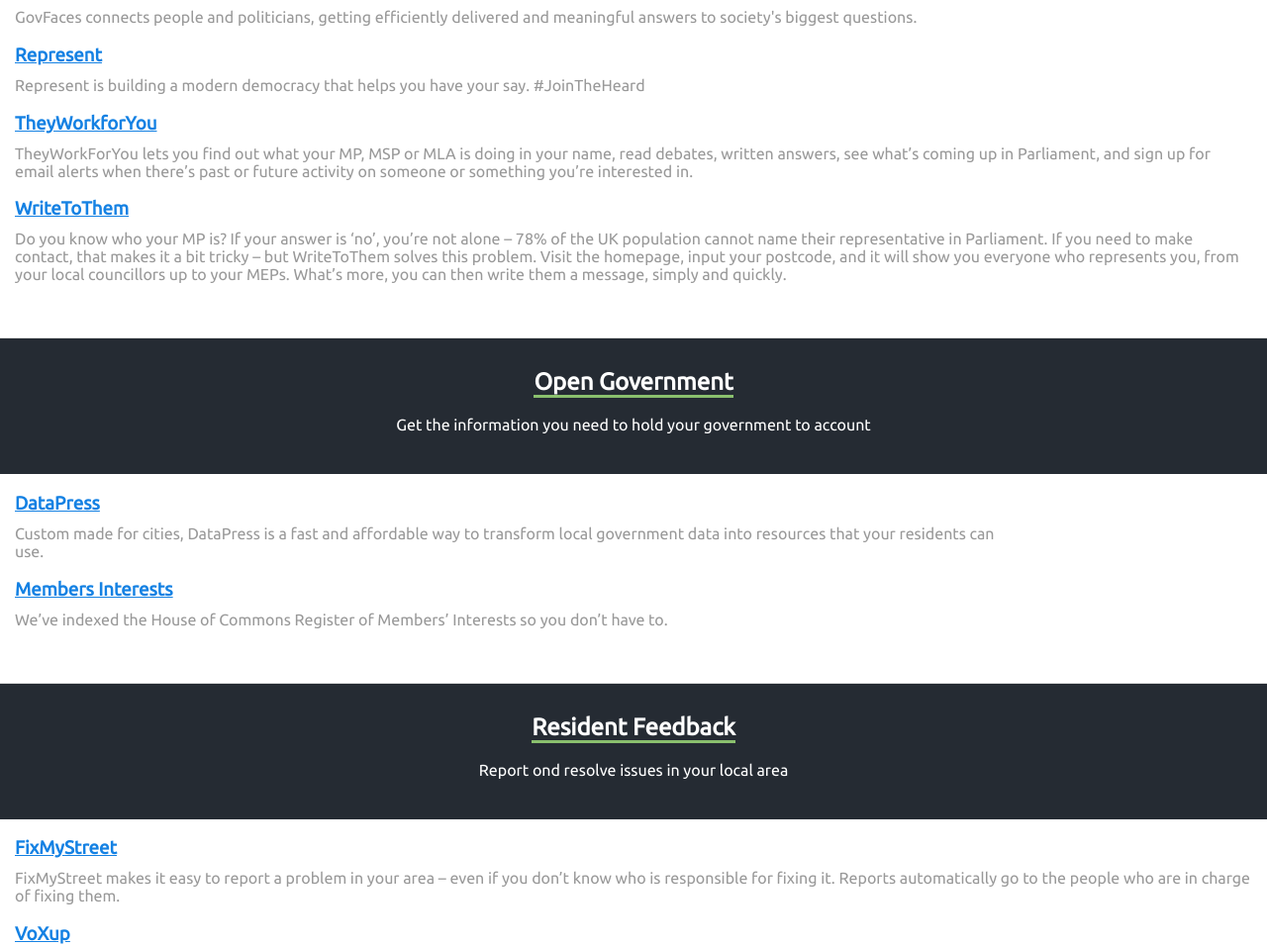
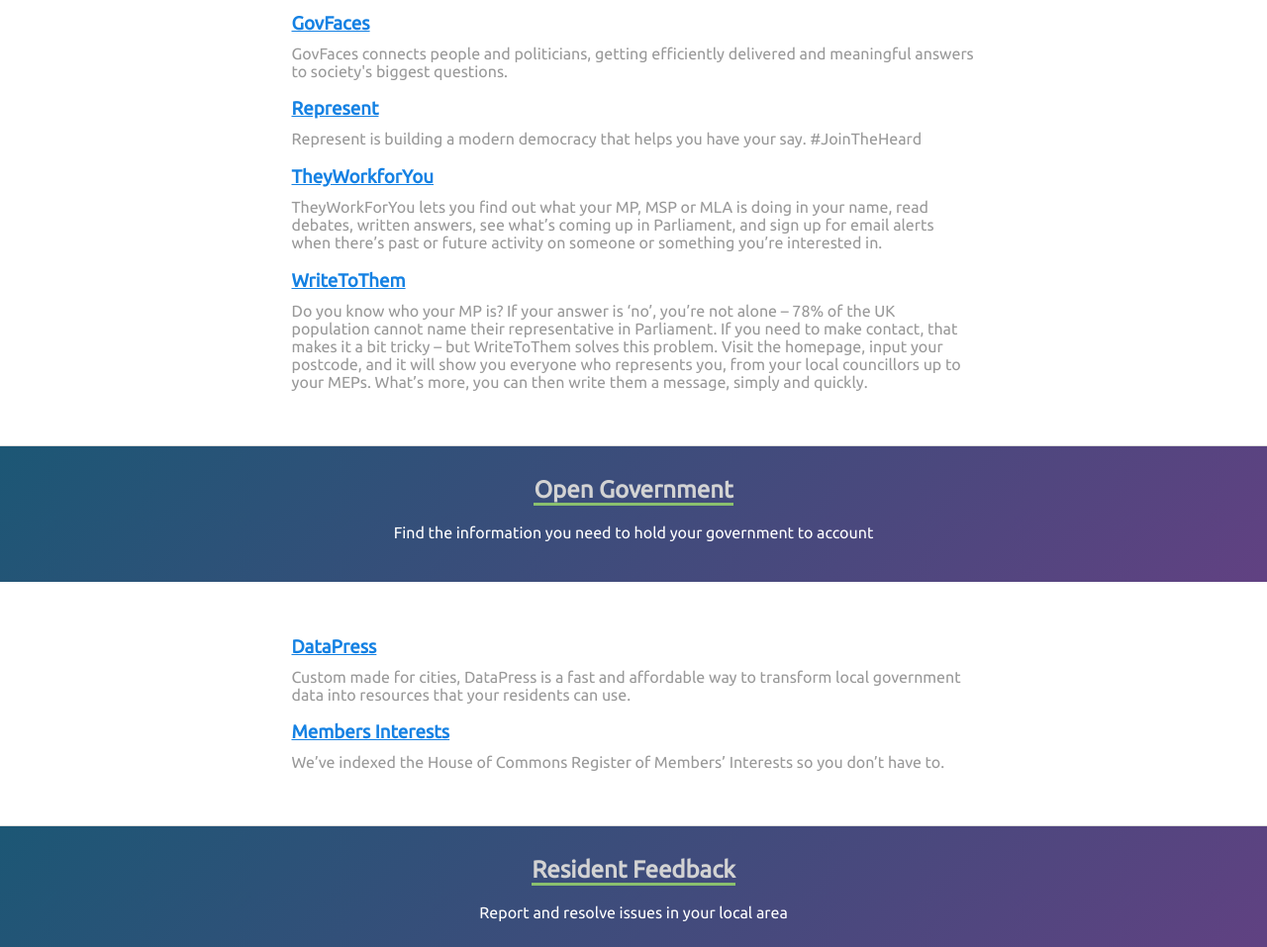
Before and after one commit to scottdavidcraig/civictech.co.uk, a website: page index.html in a window 1280 px wide. Shown: the part 1186-2143 px from the top of the page at 99% size. Drawn offline with Linux system fonts and the light colour scheme.

Commit message:
Set max line width and center site descriptions

```diff
--- a/css/this.css
+++ b/css/this.css
@@ -10,9 +10,11 @@
   }
 
 ul, ol, li {
-    margin: 0;
+    margin: 0 auto;
     padding: 0;
     text-decoration: none;
+    max-width: 721px;
+    list-style-type: none;
 }
 
 section {
@@ -93,12 +95,13 @@
 }
 
 .sectionheader {
-background-color: #252b33;
-border-radius: 0;
-color: white;
+  background-image: -webkit-linear-gradient(315deg, #1C5775, #614182);
+  background-image: linear-gradient(135deg, #1C5775, #614182);border-radius: 0;
+color: lightgrey;
 text-align: center;
 padding-top: 10px;
-padding-bottom: 25px
+padding-bottom: 25px;
+margin-bottom: 55px;
 }
 
 .sectionheader p {
@@ -117,18 +120,16 @@
 }
   .section-des {
       color: #4B5658;
-      font-size: 16px
+      font-size: 16px;
   }
 
 ul:last-child {
   margin-bottom: 55px;
 }
 
-.max-width {
 
-  max-width: 1024px;
 
-}
+
 
 /* === addsite section === */
 .addsite{
--- a/index.html
+++ b/index.html
@@ -117,9 +117,9 @@
     <section id ="opengov">
       <div class="sectionheader">
       <h2 class ="sectiontitle"><span class="underline">Open Government</span></h2>
-      <p class ="section-des"> Get the information you need to hold your government to account</p>
+      <p class ="section-des"> Find the information you need to hold your government to account</p>
       </div>
-      <ul class = "max-width">
+      <ul>
 
         <li>
           <h3><a href="http://datapress.com">DataPress</a></h3>
@@ -138,7 +138,7 @@
     <section id ="residentfeedback">
       <div class="sectionheader">
       <h2 class ="sectiontitle"><span class="underline">Resident Feedback</span></h2>
-      <p class ="section-des"> Report ond resolve issues in your local area</p>
+      <p class ="section-des"> Report and resolve issues in your local area</p>
       </div>
 
       <ul>
@@ -304,7 +304,7 @@
       <div class="sectionheader">
 
       <h2 class ="sectiontitle"><span class="underline">Censorship</span></h2>
-      <p class ="section-des">Access the free and open internet and overcome censorship</p>
+      <p class ="section-des">Access the free and open internet</p>
       </div>
       <ul class="section-list">
         <li>
@@ -322,7 +322,7 @@
     <section id ="neighbourhood">
       <div class="sectionheader">
 
-      <h2 class ="sectiontitle"><span class="underline">Community Organising</span></h2>
+      <h2 class ="sectiontitle"><span class="underline">Neighbourhood forums</span></h2>
       <p class ="section-des">Connect with your neighbours</p>
       </div>
       <ul>
@@ -335,7 +335,7 @@
 
     <section id ="organising">
       <div class="sectionheader">
-      <h2 class ="sectiontitle"><span class="underline">Neighbourhood forums</span></h2>
+      <h2 class ="sectiontitle"><span class="underline">Community Organising</span></h2>
       <p class ="section-des">Get involved in your local community</p>
     </div>
 
```
